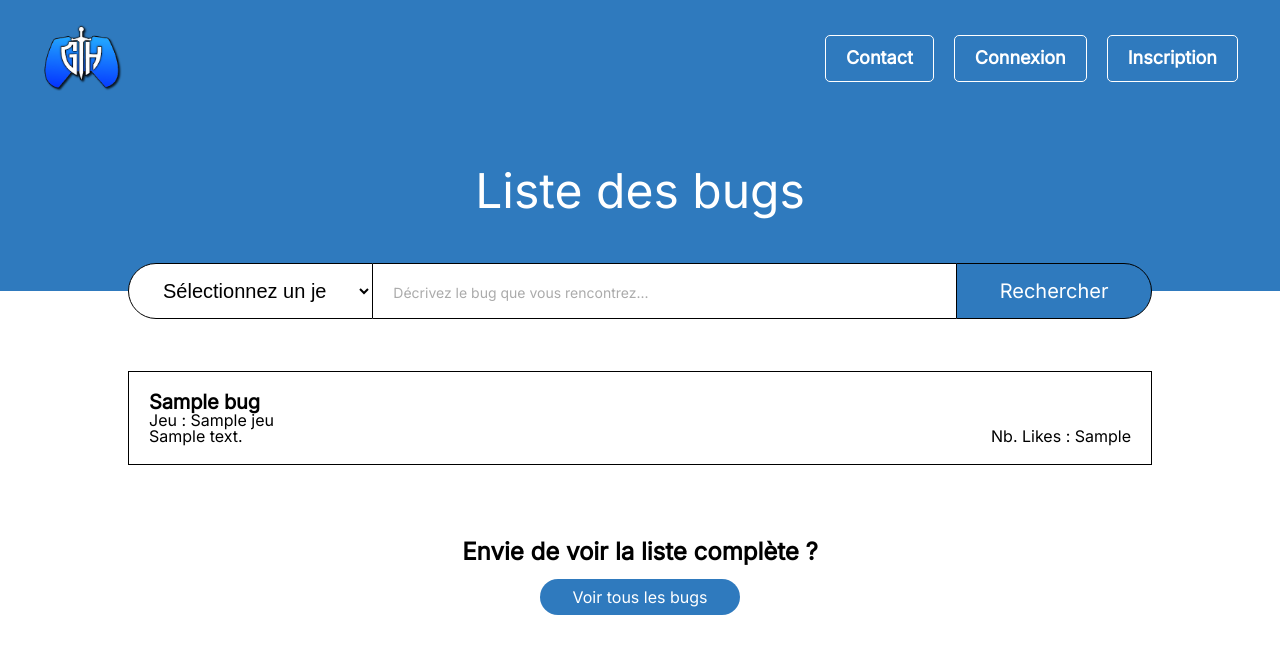
After one commit to Samv02/Glitch-Hunter, a PHP site: page /search.php in a window 1280 px wide. The commit adds this page. Shown: the top 654 px of the page. Run offline with PHP 8.4, Linux system fonts and the light colour scheme; tables that the repository leaves empty or names only in its code hold one stand-in row (values such as "Sample post"); data that the repository does not hold is empty; style sheets or scripts are compiled from the project's sources.

Commit message:
Searching Page Fonctionnelle

```diff
--- a/my-posts.php
+++ b/my-posts.php
@@ -42,12 +42,12 @@ $req_bug->execute(array($id_utilisateur));
         <i class="fa-solid fa-pen-to-square"></i>
         <h1>Mes Post</h1>
     </section>
-    <section class="content topic-list">
+    <section class="content topic-list" style="margin-bottom: 100px;">
 
         <?php
                 while($posts = $req_bug->fetch(PDO::FETCH_ASSOC)){
         ?>
-            <div class="topic">
+            <a href="./bug.php?id_bug=<?php echo $posts['id_bug']; ?>" class="topic">
                 <div class="content-topic">
                     <div class="title-topic">
                         <?php echo $posts['nom'] ?>
@@ -69,7 +69,7 @@ $req_bug->execute(array($id_utilisateur));
                 <div class="likes-topic">
                     Nb. Likes : <?php echo $posts['nb_likes'] ?>
                 </div>
-            </div>
+            </a>
         <?php
                 }
         ?>
--- a/report-bug.php
+++ b/report-bug.php
@@ -54,7 +54,7 @@ if (strpos($currentURL, '?reg_err=success') !== false) {
     ?>
 
     <section class="content form-add-bug">
-        <form action="./includes/reportBugPost.inc.php" method="post" enctype="multipart/form-data" class="flex">
+        <form action="./includes/reportBugPost.inc.php" method="post" enctype="multipart/form-data" class="flex" style="margin-bottom: 100px;">
             <div class="leftPartForm">
                 <div class="jaquette-game">
                     <!-- // Make the src of the image take the value of the option selected with js or php -->
--- a/report-game.php
+++ b/report-game.php
@@ -47,7 +47,7 @@ if (strpos($currentURL, '?reg_err=success') !== false) {
     ?>
 
     <section class="content form-add-game">
-        <form action="./includes/reportGamePost.inc.php" method="post" enctype="multipart/form-data" class="flex">
+        <form action="./includes/reportGamePost.inc.php" method="post" enctype="multipart/form-data" class="flex" style="margin-bottom: 100px;">
             <div class="leftPartForm">
                 <label for="jaquetteGame" id="jaquetteGameUploadZone">
                     <p>Ajoutez la jaquette du jeu</p>
--- /dev/null
+++ b/search.php
@@ -0,0 +1,208 @@
+<!DOCTYPE html>
+<html lang="fr">
+
+<head>
+    <meta charset="UTF-8">
+    <meta name="viewport" content="width=device-width, initial-scale=1.0">
+    <title>GlitchHunter | Search</title>
+    <link rel="shortcut icon" href="./content/img/favicon.ico" type="image/x-icon">
+
+    <link rel="stylesheet" href="./style/reset.css">
+    <link rel="stylesheet" href="./style/main.css">
+    <link rel="stylesheet" href="./style/search.css">
+    <link rel="stylesheet" href="https://cdnjs.cloudflare.com/ajax/libs/font-awesome/6.0.0-beta3/css/all.min.css">
+</head>
+
+<?php include_once './includes/navbar.inc.php'; ?>
+
+<body>
+    <?php
+        require_once './includes/config.inc.php';
+
+        if (isset($_GET['search']) && isset($_GET['game'])) {
+            $searching = true;
+        } else {
+            $searching = false;
+        }
+    ?>
+
+    <section class="page-title">
+        <?php if ($searching) { ?>
+            <h1>Résultats de recherche</h1>
+        <?php } ?>
+        <?php if (!$searching) { ?>
+            <h1>Liste des bugs</h1>
+        <?php } ?>
+
+        <?php
+            $req_select = $bdd->prepare("SELECT * FROM jeu");
+            $req_select->execute();
+        ?>
+        <div class="content searchbar">
+            <form action="" class="flex">
+                <select name="game" id="game">
+                    <option value="0" id="no-game.png" selected disabled>Sélectionnez un jeu</option>
+                    <?php
+                        while($result = $req_select->fetch(PDO::FETCH_ASSOC)){
+                            $selected = isset($_GET['game']) && $_GET['game'] == $result["id_jeu"] ? 'selected' : '';
+                    ?>
+                        <option value="<?php echo $result["id_jeu"] ?>" id="<?php echo $result["image_jeu"] ?>" <?php echo $selected; ?>><?php echo $result["nom_jeu"] ?></option>
+                    <?php
+                        }
+                    ?>
+                </select>
+                <input type="text" name="search" id="search" placeholder="Décrivez le bug que vous rencontrez..." value="<?php if (isset($_GET['search'])) {
+                    echo $_GET['search'];
+                } ?>">
+                <input type="submit" value="Rechercher">
+            </form>
+        </div>
+    </section>
+
+    <?php if($searching) { ?>
+        <section class="content result-list">
+            <?php
+                if (isset($_GET['game']) && isset($_GET['search'])) {
+                    $req_search = $bdd->prepare("SELECT * FROM bug WHERE id_jeu = ? AND description LIKE ? ORDER BY date_publication");
+                    $req_search->execute(array($_GET['game'], '%' . $_GET['search'] . '%'));
+                    $result_search = $req_search->fetch(PDO::FETCH_ASSOC);
+                }
+
+                if (isset($_GET['game'])) {
+                    $req_game_title = $bdd->prepare("SELECT nom_jeu FROM jeu WHERE id_jeu = ?");
+                    $req_game_title->execute(array($_GET['game']));
+                    $result_game_title = $req_game_title->fetch(PDO::FETCH_ASSOC);
+                }
+            ?>
+
+            <h2>Résultats pour : <span class="bold"><?php echo $_GET['search']; ?></span> dans le jeu : <span class="bold"><?php echo $result_game_title['nom_jeu']; ?></span></h2>
+            <?php
+            if ($result_search) {
+                while ($result = $result_search->fetch(PDO::FETCH_ASSOC)) {
+            ?>
+                    <a href="./bug.php?id_bug=<?php echo $result['id_bug']; ?>" class="topic">
+                        <div class="content-topic">
+                            <div class="title-topic">
+                                <?php echo $result['nom']; ?>
+                            </div>
+                            <div class="game-topic">
+                                <p>
+                                    Jeu : <?php
+                                    $req_game = $bdd->prepare("SELECT nom_jeu FROM jeu WHERE id_jeu = ?");
+                                    $req_game->execute(array($result['id_jeu']));
+                                    $game_result = $req_game->fetch(PDO::FETCH_ASSOC);
+                                    echo $game_result['nom_jeu'];
+                                    ?>
+                                </p>
+                            </div>
+                            <div class="description-topic">
+                                <?php echo $result['description']; ?>
+                            </div>
+                        </div>
+                        <div class="likes-topic">
+                            Nb. Likes : <?php echo $result['nb_likes']; ?>
+                        </div>
+                    </a>
+            <?php
+                }
+            } else {
+                echo "<p class='no-results'>Aucun résultat trouvé.</p>";
+            }
+            ?>
+        </section>
+        <section class="content result-game-list">
+            <h2>Résultats pour le jeu : <span class="bold"><?php echo $result_game_title['nom_jeu']; ?></span></h2>
+
+            <?php
+                $req_search2 = $bdd->prepare("SELECT * FROM bug WHERE id_jeu = ? ORDER BY date_publication");
+                $req_search2->execute(array($_GET['game']));
+                $results_search2 = $req_search2->fetchAll(PDO::FETCH_ASSOC);
+
+                if ($results_search2) {
+                    foreach ($results_search2 as $result2) {
+            ?>
+                    <a href="./bug.php?id_bug=<?php echo $result2['id_bug']; ?>" class="topic">
+                        <div class="content-topic">
+                            <div class="title-topic">
+                                <?php echo $result2['nom']; ?>
+                            </div>
+                            <div class="game-topic">
+                                <p>
+                                    Jeu : <?php
+                                    $req_game = $bdd->prepare("SELECT nom_jeu FROM jeu WHERE id_jeu = ?");
+                                    $req_game->execute(array($result2['id_jeu']));
+                                    $game_result2 = $req_game->fetch(PDO::FETCH_ASSOC);
+                                    echo $game_result2['nom_jeu'];
+                                    ?>
+                                </p>
+                            </div>
+                            <div class="description-topic">
+                                <?php echo $result2['description']; ?>
+                            </div>
+                        </div>
+                        <div class="likes-topic">
+                            Nb. Likes : <?php echo $result2['nb_likes']; ?>
+                        </div>
+                    </a>
+            <?php
+                }
+            } else {
+                echo "<p>Aucun résultat trouvé.</p>";
+            }
+            ?>
+        </section>
+    <?php } ?>
+
+    <?php if(!$searching) { ?>
+        <section class="content all-result" style="margin-bottom: 75px;">
+            <?php
+                $req_all_bug = $bdd->prepare("SELECT * FROM bug ORDER BY date_publication");
+                $req_all_bug->execute();
+                $results_all_bug = $req_all_bug->fetchAll(PDO::FETCH_ASSOC);
+
+                if ($results_all_bug) {
+                    foreach ($results_all_bug as $result_all_bug) {
+            ?>
+                    <a href="./bug.php?id_bug=<?php echo $result_all_bug['id_bug']; ?>" class="topic">
+                        <div class="content-topic">
+                            <div class="title-topic">
+                                <?php echo $result_all_bug['nom']; ?>
+                            </div>
+                            <div class="game-topic">
+                                <p>
+                                    Jeu : <?php
+                                    $req_game = $bdd->prepare("SELECT nom_jeu FROM jeu WHERE id_jeu = ?");
+                                    $req_game->execute(array($result_all_bug['id_jeu']));
+                                    $game_result3 = $req_game->fetch(PDO::FETCH_ASSOC);
+                                    echo $game_result3['nom_jeu'];
+                                    ?>
+                                </p>
+                            </div>
+                            <div class="description-topic">
+                                <?php echo $result_all_bug['description']; ?>
+                            </div>
+                        </div>
+                        <div class="likes-topic">
+                            Nb. Likes : <?php echo $result_all_bug['nb_likes']; ?>
+                        </div>
+                    </a>
+            <?php
+                }
+            } else {
+                echo "<p>Aucun résultat trouvé.</p>";
+            }
+            ?>
+        </section>
+    <?php } ?>
+
+    <section class="all-result-button">
+        <h3>
+            Envie de voir la liste complète ?
+        </h3>
+        <a href="./search.php" class="button-primary">
+            Voir tous les bugs
+        </a>
+    </section>
+</body>
+
+</html>
--- /dev/null
+++ b/style/search.css
@@ -0,0 +1,132 @@
+.page-title {
+  display: block;
+  text-align: center;
+  padding: 0;
+  padding-top: 50px;
+}
+.page-title .searchbar {
+  width: 100%;
+  transform: translateY(50%);
+  margin-top: 20px;
+}
+.page-title .searchbar select {
+  width: 25%;
+  background: white;
+  border: solid 1px black;
+  outline: none;
+  border-radius: 50px 0 0 50px;
+  padding: 15px 30px;
+  font-size: 20px;
+  font-weight: 500;
+  line-height: 130%;
+}
+.page-title .searchbar input[type=text] {
+  width: 60%;
+  border-radius: 0;
+  border: none;
+  border-top: 1px solid black;
+  border-bottom: 1px solid black;
+  font-size: 20px;
+  font-weight: 500;
+  line-height: 130%;
+}
+.page-title .searchbar input[type=text]::-moz-placeholder {
+  color: #ababab;
+}
+.page-title .searchbar input[type=text]::placeholder {
+  color: #ababab;
+}
+.page-title .searchbar input[type=text]:focus {
+  outline: none;
+}
+.page-title .searchbar input[type=submit] {
+  font-size: 20px;
+  font-weight: 500;
+  line-height: 130%;
+  border: 1px solid black;
+  border-radius: 0 50px 50px 0;
+  width: 20%;
+  background-color: #2F7ABE;
+  color: white;
+  cursor: pointer;
+  transition: all ease-in-out 0.2s;
+}
+.page-title .searchbar input[type=submit]:hover {
+  background-color: #154c80;
+}
+
+.result-list {
+  margin-bottom: 50px;
+}
+.result-list h2 {
+  font-size: 18px;
+  position: relative;
+  padding-left: 15px;
+}
+.result-list h2 .bold {
+  font-weight: 700;
+}
+.result-list h2 .bold::after {
+  content: '"';
+}
+.result-list h2 .bold::before {
+  content: '"';
+}
+.result-list h2::before {
+  content: "";
+  position: absolute;
+  width: 5px;
+  height: 150%;
+  top: -25%;
+  left: 0;
+  background-color: #2F7ABE;
+}
+
+.no-results {
+  margin: 50px 0;
+  font-size: 18px;
+  color: #ababab;
+}
+
+.result-game-list {
+  margin-bottom: 50px;
+}
+.result-game-list h2 {
+  font-size: 18px;
+  position: relative;
+  padding-left: 15px;
+  margin-bottom: 50px;
+}
+.result-game-list h2 .bold {
+  font-weight: 700;
+}
+.result-game-list h2 .bold::after {
+  content: '"';
+}
+.result-game-list h2 .bold::before {
+  content: '"';
+}
+.result-game-list h2::before {
+  content: "";
+  position: absolute;
+  width: 5px;
+  height: 150%;
+  top: -25%;
+  left: 0;
+  background-color: #2F7ABE;
+}
+
+.all-result-button h3 {
+  text-align: center;
+  font-weight: 700;
+  font-family: "Inter";
+  font-size: 24px;
+  margin-bottom: 15px;
+}
+.all-result-button .button-primary {
+  display: flex;
+  justify-content: center;
+  align-items: center;
+  margin: 0 auto 100px;
+  width: 200px;
+}/*# sourceMappingURL=search.css.map */
--- /dev/null
+++ b/style/search.scss
@@ -0,0 +1,145 @@
+.page-title{
+    display: block;
+    text-align: center;
+    padding: 0;
+    padding-top: 50px;
+    .searchbar{
+        width: 100%;
+        transform: translateY(50%);
+        margin-top: 20px;
+
+        select{
+            width: 25%;
+            background: white;
+            border: solid 1px black;
+            outline: none;
+            border-radius: 50px 0 0 50px;
+            padding: 15px 30px;
+            font-size: 20px;
+            font-weight: 500;
+            line-height: 130%;
+        }
+        input[type=text]{
+            width: 60%;
+            border-radius: 0;
+            border: none;
+            border-top: 1px solid black;
+            border-bottom: 1px solid black;
+            font-size: 20px;
+            font-weight: 500;
+            line-height: 130%;
+
+            &::placeholder{
+                color: #ababab;
+            }
+
+            &:focus{
+                outline: none;
+            }
+        }
+        input[type=submit]{
+            font-size: 20px;
+            font-weight: 500;
+            line-height: 130%;
+            border: 1px solid black;
+            border-radius: 0 50px 50px 0;
+            width: 20%;
+            background-color: #2F7ABE;
+            color: white;
+            cursor: pointer;
+            transition: all ease-in-out .2s;
+
+
+            &:hover{
+                background-color: #154c80;
+            }
+        }
+    }
+}
+
+.result-list{
+    margin-bottom: 50px;
+
+    h2{
+        font-size: 18px;
+        position: relative;
+        padding-left: 15px;
+
+        .bold{
+            font-weight: 700;
+
+            &::after{
+                content: '"';
+            }
+            &::before{
+                content: '"';
+            }
+        }
+
+        &::before{
+            content: '';
+            position: absolute;
+            width: 5px;
+            height: 150%;
+            top: -25%;
+            left: 0;
+            background-color: #2F7ABE;
+        }
+    }
+
+}
+
+.no-results{
+    margin: 50px 0;
+    font-size: 18px;
+    color: #ababab;
+}
+
+.result-game-list{
+    margin-bottom: 50px;
+
+    h2{
+        font-size: 18px;
+        position: relative;
+        padding-left: 15px;
+        margin-bottom: 50px;
+
+        .bold{
+            font-weight: 700;
+
+            &::after{
+                content: '"';
+            }
+            &::before{
+                content: '"';
+            }
+        }
+
+        &::before{
+            content: '';
+            position: absolute;
+            width: 5px;
+            height: 150%;
+            top: -25%;
+            left: 0;
+            background-color: #2F7ABE;
+        }
+    }
+}
+
+.all-result-button{
+    h3{
+        text-align: center;
+        font-weight: 700;
+        font-family: 'Inter';
+        font-size: 24px;
+        margin-bottom: 15px;
+    }
+    .button-primary{
+        display: flex;
+        justify-content: center;
+        align-items: center;
+        margin: 0 auto 100px;
+        width: 200px
+    }
+}
```
Also changed, not shown: accueil.php (+17 -8 lines), liked-posts.php (+14 -29 lines), style/accueil.css (+6 -3 lines), style/accueil.scss (+7 -3 lines), 2 other files.
